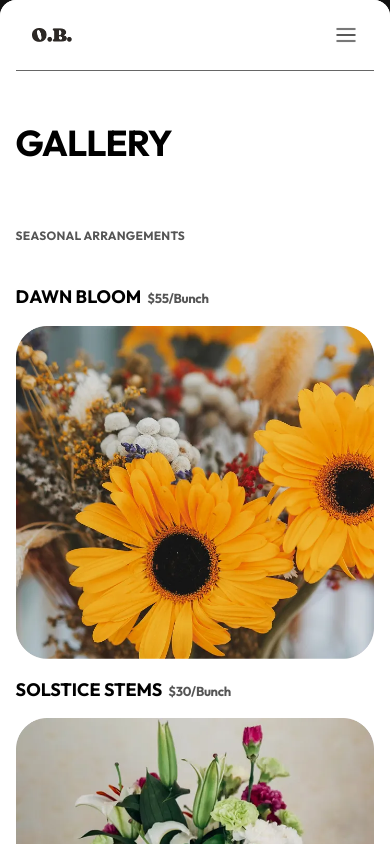
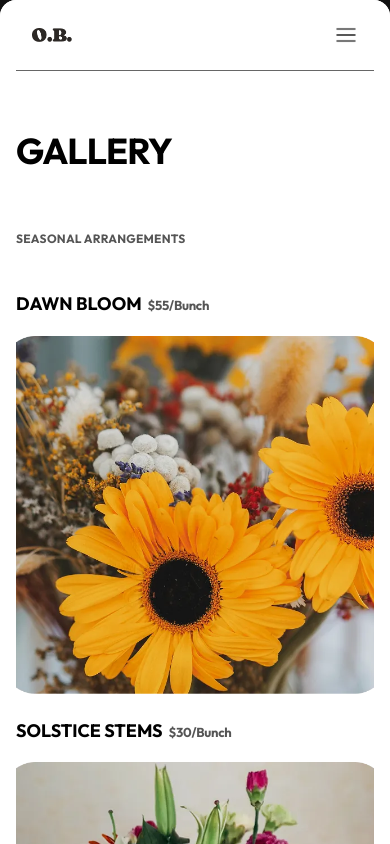
Before and after one commit to NguyenDucAnh20235585/FlowerShop, a React (Vite) app: page /gallery in a window 390 px wide. Shown: the top 844 px of the page. Built offline with nearby package versions, Linux system fonts and the light colour scheme; a web font is replaced by a local one.

Commit message:
style: polish gallery mobile layout

```diff
--- a/src/components/Footer.tsx
+++ b/src/components/Footer.tsx
@@ -16,16 +16,15 @@ export function Footer() {
         mx-auto
         mt-0
         h-[573px]
-        w-[263px]
         overflow-hidden
         rounded-t-[30px]
 
+        ${isGallery
+                        ? "w-[311px] tablet:w-[680px]"
+                        : "w-[263px] tablet:w-[80%] tablet:max-w-[640px]"
+                    }
+
         tablet:h-[579px]
-
-        ${isGallery
-                        ? "tablet:w-[680px]"
-                        : "tablet:w-[80%] tablet:max-w-[640px]"
-                    }
 
         desktop:h-[582px]
         desktop:w-[87.5%]
--- a/src/pages/Gallery/GalleryGrid.tsx
+++ b/src/pages/Gallery/GalleryGrid.tsx
@@ -115,8 +115,8 @@ export function GalleryGrid() {
     return (
         <section
             className="
-                mx-[4%]
-                mt-[65px]
+                mx-4
+                mt-15
                 pb-[70px]
                 tablet:mx-5
                 tablet:mt-21
@@ -135,9 +135,8 @@ export function GalleryGrid() {
                 <div
                     className="
                         heading-3
-                        mb-10
+                        mb-11
                         text-muted
-                        tablet:mb-11
                         tablet:text-[14px]
                         desktop:mb-0
                         desktop:w-[170.01px]
@@ -151,7 +150,7 @@ export function GalleryGrid() {
                         grid
                         grid-cols-1
                         gap-x-5
-                        gap-y-[18px]
+                        gap-y-6
                         tablet:grid-cols-2
                         tablet:gap-y-16
                         desktop:grid-cols-[repeat(3,330px)]
@@ -169,11 +168,10 @@ export function GalleryGrid() {
                         >
                             <div
                                 className="
-                                    mb-4
+                                    mb-[19px]
                                     flex
                                     items-baseline
                                     gap-[6px]
-                                    tablet:mb-[19px]
                                 "
                             >
                                 <h2 className="caption-2 whitespace-nowrap">
@@ -202,7 +200,13 @@ export function GalleryGrid() {
                                     height: 637,
                                 }}
                                 alt={flower.alt}
-                                className="w-full"
+                                className="h-[358.33px]
+                                w-full
+                                [&>img]:h-full
+                                [&>img]:object-cover
+
+                                tablet:h-auto
+                                tablet:[&>img]:h-auto"
                                 loading="lazy"
                             />
                         </article>
--- a/src/pages/Gallery/GalleryPage.tsx
+++ b/src/pages/Gallery/GalleryPage.tsx
@@ -19,8 +19,8 @@ export function GalleryPage() {
         <>
             <section
                 className="
-                    mx-[4%]
-                    pt-13
+                    mx-4
+                    pt-15
                     tablet:mx-5
                     tablet:pt-11
                     desktop:mx-10
@@ -35,8 +35,8 @@ export function GalleryPage() {
 
             <section
                 className="
-                    mx-[4%]
-                    mt-[70px]
+                    mx-4
+                    mt-[34px]
                     tablet:mx-5
                     tablet:mt-[205px]
                     desktop:mx-10
@@ -48,7 +48,7 @@ export function GalleryPage() {
                 <p
                     className="
         heading-3
-        mb-7
+        mb-10
         text-muted
         tablet:mb-[30px]
         desktop:mb-0
@@ -98,10 +98,8 @@ export function GalleryPage() {
 
             <WorkWithUs
                 className="
-        py-[90px]
-        tablet:py-[110px]
-        tabletp:pt-[114px]
-        desktop:pb-[150px]
+        pt-[114px]
+        pb-[150px]
     "
                 textClassName="gallery-work-textbox"
             />
--- a/src/pages/Gallery/GalleryServiceSection.tsx
+++ b/src/pages/Gallery/GalleryServiceSection.tsx
@@ -20,30 +20,21 @@ export function GalleryServiceSection({
     return (
         <section
             className="
-                py-7
-
+                pt-0
+                pb-[70px]
                 tablet:grid
                 tablet:grid-cols-[370px_370px]
                 tablet:items-start
                 tablet:gap-5
-                tablet:pt-0
-                tablet:pb-[70px]
-
                 desktop:grid-cols-[488.11px_488.11px]
                 desktop:gap-5
-                desktop:pt-0
-                desktop:pb-[70px]
             "
         >
             <div
                 className="
-                    pb-6
-
-                    tablet:pb-0
-                    tablet:pt-[34px]
+                    pb-0
+                    pt-[34px]
                     tablet:pr-0
-
-                    desktop:pt-[34px]
                     desktop:pr-0
                 "
             >
@@ -54,9 +45,7 @@ export function GalleryServiceSection({
                 <p
                     className="
                         paragraph-1
-                        mt-5
-                        tablet:mt-7
-                        desktop:mt-7
+                        mt-7
                     "
                 >
                     {description}
@@ -90,12 +79,11 @@ export function GalleryServiceSection({
                 loading="lazy"
                 alt={alt}
                 className="
+                mt-6
                 w-full
                 rounded-[20px]
-
                 tablet:mt-[30px]
                 tablet:rounded-[24px]
-
                 desktop:mt-[30px]
                 desktop:rounded-[28px]
                 "
```
Also changed, not shown: src/spacingdatas/GALLERY — MOBILE.txt, src/spacingdatas/GALLERY — TABLET.txt. Lines whose indentation alone changed are shown as unchanged.
